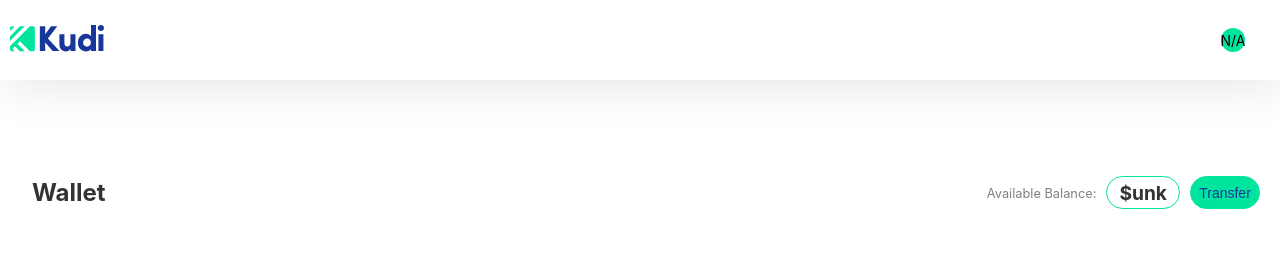
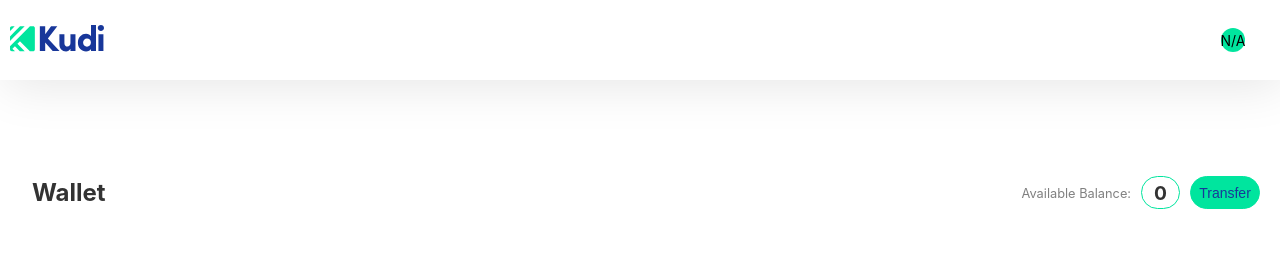
Before and after one commit to lape15/frontend-chalenge, a React app: page / in a window 1280 px wide. Shown: the top 266 px of the page. Built offline with nearby package versions, Linux system fonts and the light colour scheme; no server answers; the HTML template or start-up script is replaced by a standard one.

Commit message:
Updated styling

```diff
--- a/src/App.jsx
+++ b/src/App.jsx
@@ -7,6 +7,7 @@ import users from './util';
 function App() {
   useEffect(() => {
     if (!localStorage.users) localStorage.setItem('users', JSON.stringify(users));
+    return () => localStorage.clear();
   }, []);
 
   return (
--- a/src/component/form.jsx
+++ b/src/component/form.jsx
@@ -27,11 +27,12 @@ const FormWrapper = styled.form`
   }
   @media (max-width: 768px) {
     width: 500px;
-    top: 2vh;
+    top: 5vh;
   }
   @media (max-width: 576px) {
     width: 100%;
     margin: 0;
+    top: 17vh;
   }
 `;
 
--- a/src/component/tooltip.jsx
+++ b/src/component/tooltip.jsx
@@ -38,6 +38,9 @@ const ToolTipWrapper = styled.div`
     border-radius: 1px 0px 0px 0px;
     box-shadow: -1px -1px 0 0 rgba(0, 149, 186, 0.3);
   }
+  @media (max-width: 576px) {
+  left:-20px;
+  }
 `;
 
 export const Text = styled.div`
--- a/src/util.js
+++ b/src/util.js
@@ -7,7 +7,7 @@ const users = {
 
       lname: 'Doe',
 
-      walletBalance: 38999
+      walletBalance: 389990
     },
 
     {
--- a/src/wallet/index.jsx
+++ b/src/wallet/index.jsx
@@ -133,6 +133,11 @@ const Container = styled.div`
     }
   }
 `;
+const getRoundedBal = (arr) => {
+  if (arr.length === 5) return `${arr[0]}${arr[1]}k`;
+  if (arr.length === 6) return `${arr[0]}${arr[1]}${arr[2]}k`;
+  return '0';
+};
 
 const WalletPage = () => {
   const users = useSelector((state) => state.wallet.users);
@@ -168,9 +173,7 @@ const WalletPage = () => {
         <BalanceBox>
           <Text>Available Balance:</Text>
           <h3>
-            &#36;
-            {roundedBalance.length > 0 ? `${roundedBalance[0]}${roundedBalance[1]}` : 0}
-            k
+            {getRoundedBal(roundedBalance)}
             <Tooltip amount={user.walletBalance ?? 0} />
           </h3>
 
```
